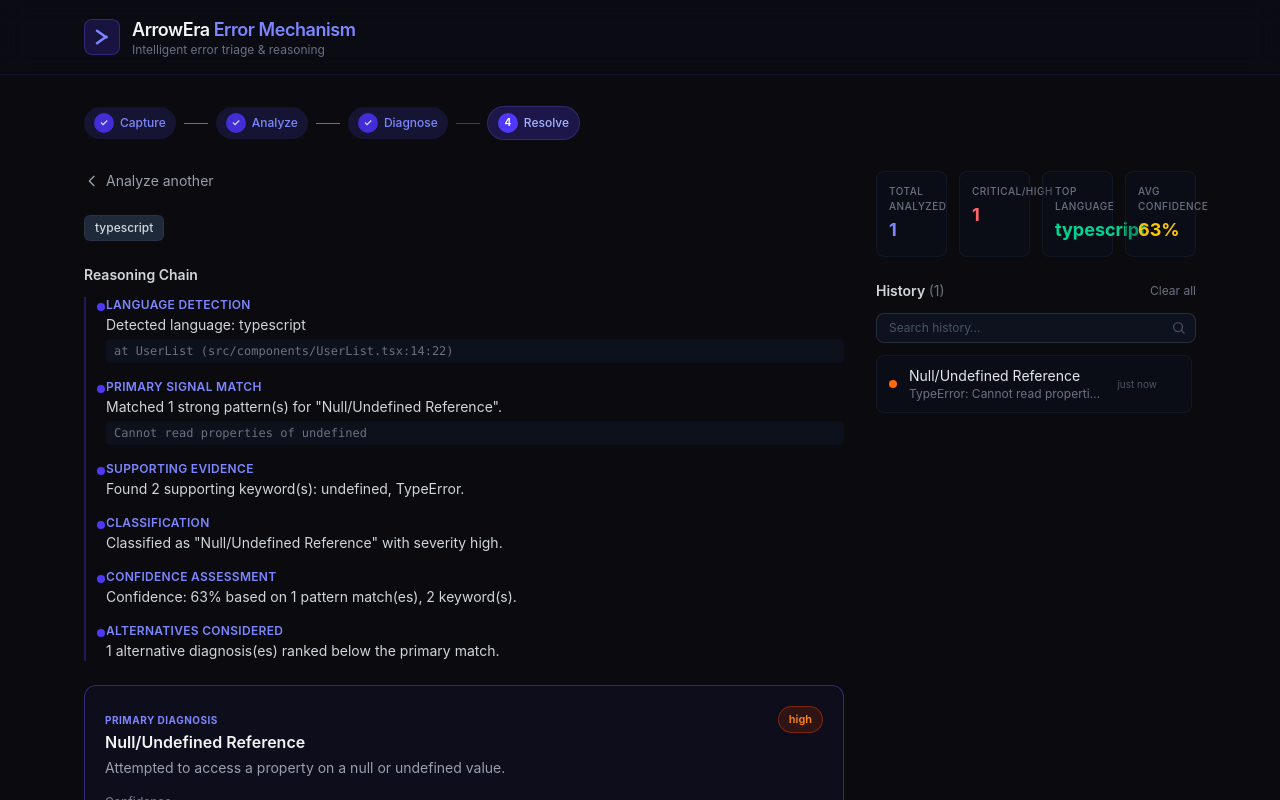
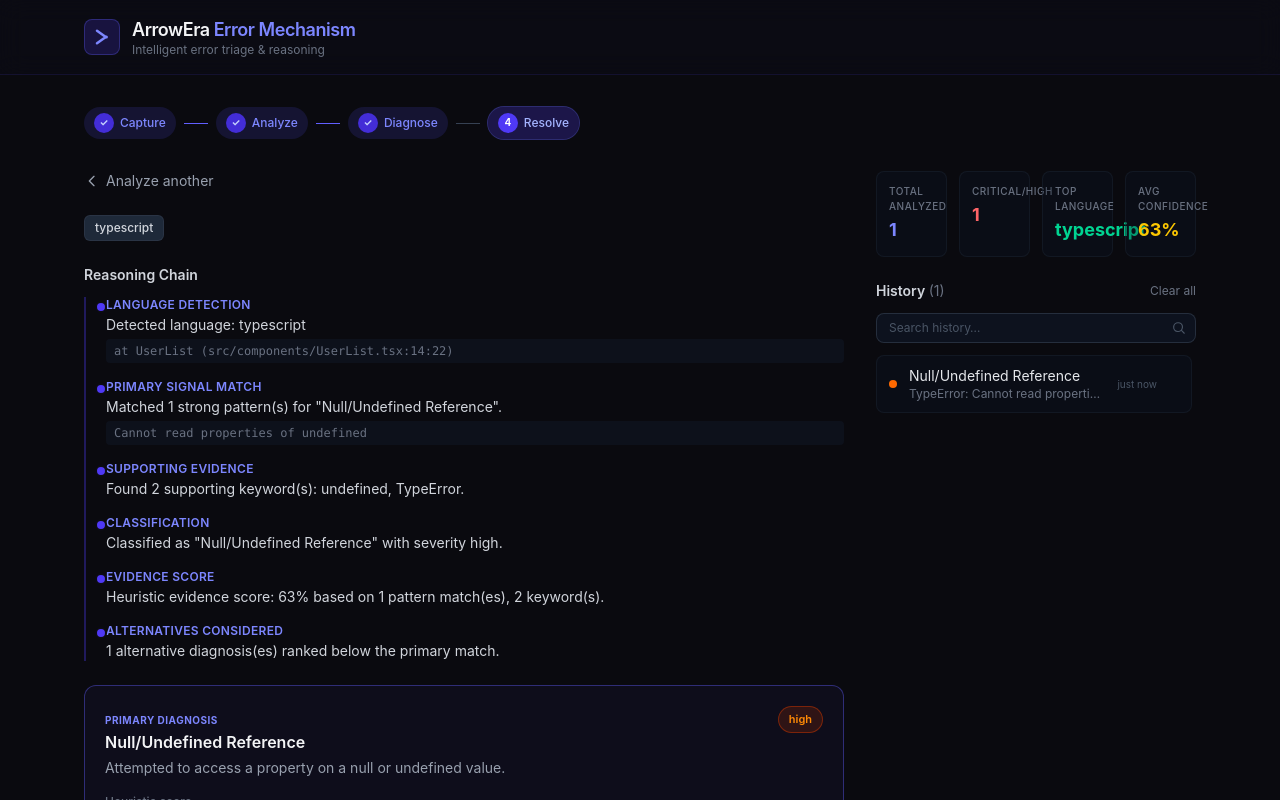
Before and after one commit to AayushBehera/ArrowEra-Error-mechanism, a React (Vite) app: page / in a window 1280 px wide. Both pictures are taken after a click on the button "JS: Cannot read properties of undefined". Shown: the top 800 px of the page. Built offline with nearby package versions, Linux system fonts and the light colour scheme.

Commit message:
docs: label diagnostic confidence as heuristic score

```diff
--- a/src/components/AnalysisResult.tsx
+++ b/src/components/AnalysisResult.tsx
@@ -63,7 +63,7 @@ function DiagnosisCard({ diagnosis, isPrimary }: { diagnosis: Diagnosis; isPrima
 
       {/* Confidence */}
       <div className="space-y-1">
-        <p className="text-xs text-gray-500 font-medium">Confidence</p>
+        <p className="text-xs text-gray-500 font-medium">Heuristic score</p>
         <ConfidenceMeter value={confidence} />
       </div>
 
--- a/src/engine/analyzer.ts
+++ b/src/engine/analyzer.ts
@@ -201,8 +201,8 @@ function buildReasoning(
     ...(primary.languageScore > 0 ? ['language affinity'] : []),
   ]
   steps.push({
-    label: 'Confidence Assessment',
-    detail: `Confidence: ${conf}% based on ${evidenceParts.join(', ')}.`,
+    label: 'Evidence Score',
+    detail: `Heuristic evidence score: ${conf}% based on ${evidenceParts.join(', ')}.`,
   })
 
   if (altCount > 0) {
--- a/src/engine/types.ts
+++ b/src/engine/types.ts
@@ -47,7 +47,7 @@ export interface ReasoningStep {
 
 export interface Diagnosis {
   rule: Rule
-  /** 0-100 normalized confidence for this rule. */
+  /** 0-100 heuristic evidence score for this rule; not a calibrated probability. */
   confidence: number
   matchedPatterns: string[]
   matchedKeywords: string[]
```
